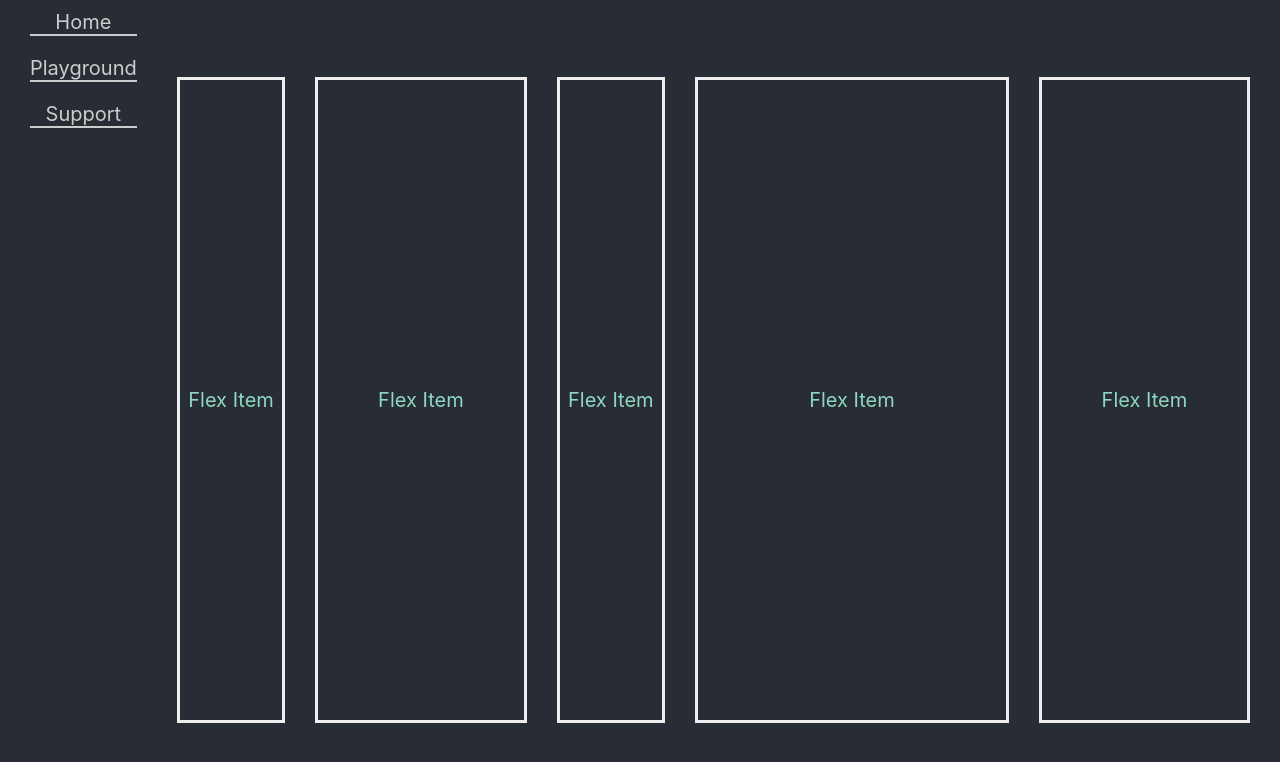
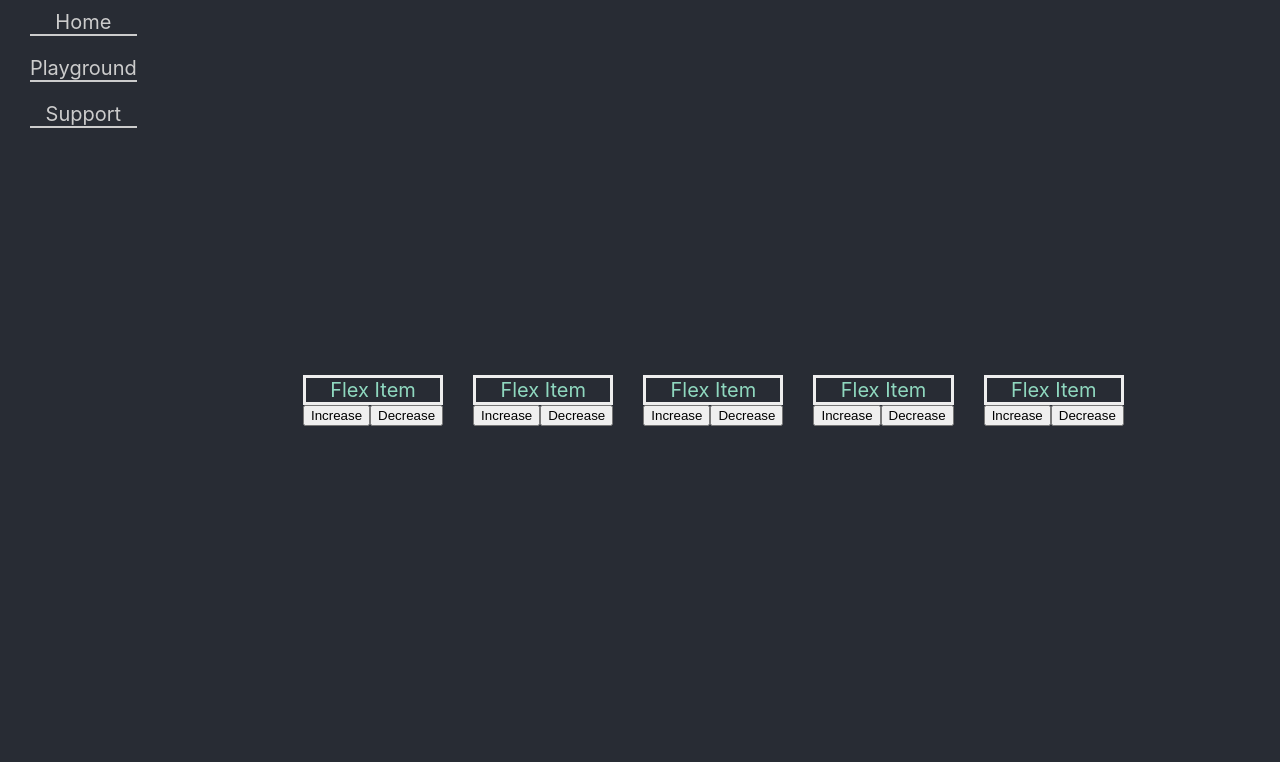
Before and after one commit to rabbitwerks/react-flexbox-util-demo, a React (Create React App) app: page / in a window 1280 px wide. Shown: the top 762 px of the page. Built offline with nearby package versions, Linux system fonts and the light colour scheme.

Commit message:
refactoring to flex item group

```diff
--- a/src/components/flex-container/index.js
+++ b/src/components/flex-container/index.js
@@ -1,5 +1,5 @@
 import React from 'react';
-import FlexItem from '../flex-item/';
+import FlexItemGroup from '../flex-item-group';
 
 const styles = {
   flexContainer: {
@@ -12,11 +12,11 @@ function FlexContainer() {
     <div
       className="flex-container f1 fxbx fg3 spc-ctr"
       style={styles.flexContainer}>
-      <FlexItem flex="f1" alertMe={() => alert('hello youtube and twitch') }/>
-      <FlexItem flex="f2"/>
-      <FlexItem flex="f1"/>
-      <FlexItem flex="f3"/>
-      <FlexItem flex="f2"/>
+      <FlexItemGroup flex="f1" alertMe={() => alert('hello youtube and twitch') }/>
+      <FlexItemGroup flex="f2"/>
+      <FlexItemGroup flex="f1"/>
+      <FlexItemGroup flex="f3"/>
+      <FlexItemGroup flex="f2"/>
     </div>
   )
 }
--- /dev/null
+++ b/src/components/flex-item-group/flex-controller/index.js
@@ -0,0 +1,14 @@
+import React from 'react';
+
+export default function FlexController({ increaseAmt, decreaseAmt }) {
+  return (
+    <div className="fxbx">
+      <button onClick={ increaseAmt }>
+        Increase
+      </button>
+      <button onClick={ decreaseAmt }>
+        Decrease
+      </button>
+    </div>
+  )
+};
--- /dev/null
+++ b/src/components/flex-item-group/index.js
@@ -0,0 +1,38 @@
+import React from 'react';
+
+import FlexItem from './flex-item';
+import FlexController from './flex-controller';
+
+class FlexItemGroup extends React.Component {
+  constructor() {
+    super();
+    this.state = {
+      flexAmount: 1,
+    }
+  }
+
+  increaseAmt() {
+    if (this.state.flexAmount === 20) return;
+    this.setState({ flexAmount: this.state.flexAmount += 1 })
+  }
+
+  decreaseAmt() {
+    if (this.state.flexAmount === 1) return;
+    this.setState({ flexAmount: this.state.flexAmount -= 1 });
+  }
+
+  render() {
+
+    return (
+      <div className="fxbx fd-c">
+        <FlexItem flexAmount={ this.state.flexAmount }/>
+        <FlexController
+          increaseAmt={ () => this.increaseAmt() }
+          decreaseAmt={ () => this.decreaseAmt() }
+        />
+      </div>
+    )
+  }
+}
+
+export default FlexItemGroup;
```
Also changed, not shown: src/components/flex-item-group/flex-item/index.js (renamed from src/components/flex-item/index.js).
